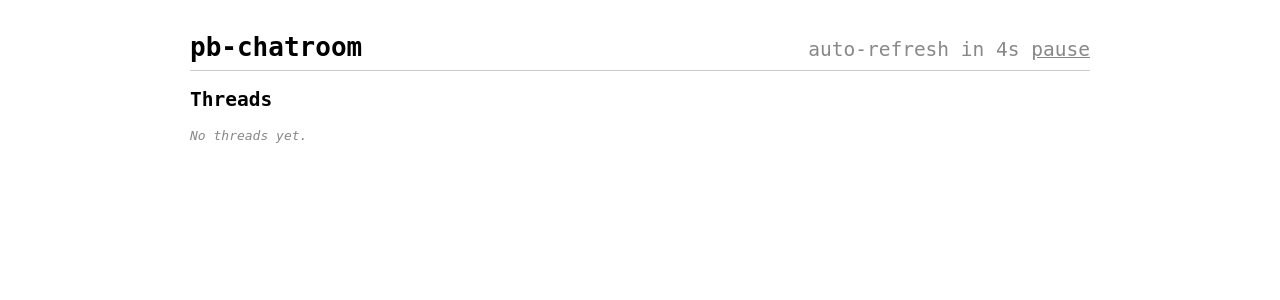
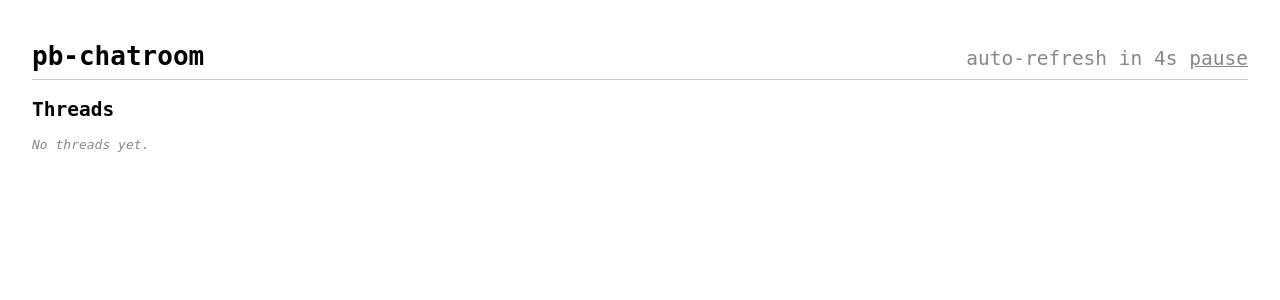
Before and after one commit to ProxiBlue/pb-chatroom, a FastAPI app: page / in a window 1280 px wide. Shown: the top 300 px of the page. Run offline with FastAPI, Linux system fonts and the light colour scheme; data that the repository does not hold is empty.

Commit message:
v0.3.0 release: relay daemon + dashboard full-width
- Bump plugin + marketplace + relay package to 0.3.0
- Dashboard full-width layout (margin: 0; padding: 1.5rem 2rem)
- v0.3.0 milestone: relay daemon (Responder + Broadcaster + Archiver),
  budget caps, profile-gated compose, scaffolded E2E test (44837d8)

```diff
--- a/relay/pyproject.toml
+++ b/relay/pyproject.toml
@@ -1,6 +1,6 @@
 [project]
 name = "pb-chatroom-relay"
-version = "0.0.1"
+version = "0.3.0"
 description = "Headless relay daemon for pb-chatroom — polls chatroom threads addressed to *-auto participants, spawns Claude Code via --print, posts responses back as replies. Closes the no-human-in-the-loop autonomy gap."
 license = { text = "Apache-2.0" }
 authors = [
--- a/server/src/pb_chatroom/templates/base.html
+++ b/server/src/pb_chatroom/templates/base.html
@@ -5,7 +5,7 @@
     <meta name="viewport" content="width=device-width, initial-scale=1.0">
     <title>pb-chatroom</title>
     <style>
-        body { font-family: monospace; max-width: 900px; margin: 2rem auto; padding: 0 1rem; }
+        body { font-family: monospace; margin: 0; padding: 1.5rem 2rem; }
         h1 { border-bottom: 1px solid #ccc; padding-bottom: 0.5rem; display: flex; align-items: baseline; justify-content: space-between; }
         h1 a { text-decoration: none; color: inherit; }
         table { border-collapse: collapse; width: 100%; }
```
Also changed, not shown: .claude-plugin/marketplace.json, .claude-plugin/plugin.json.
